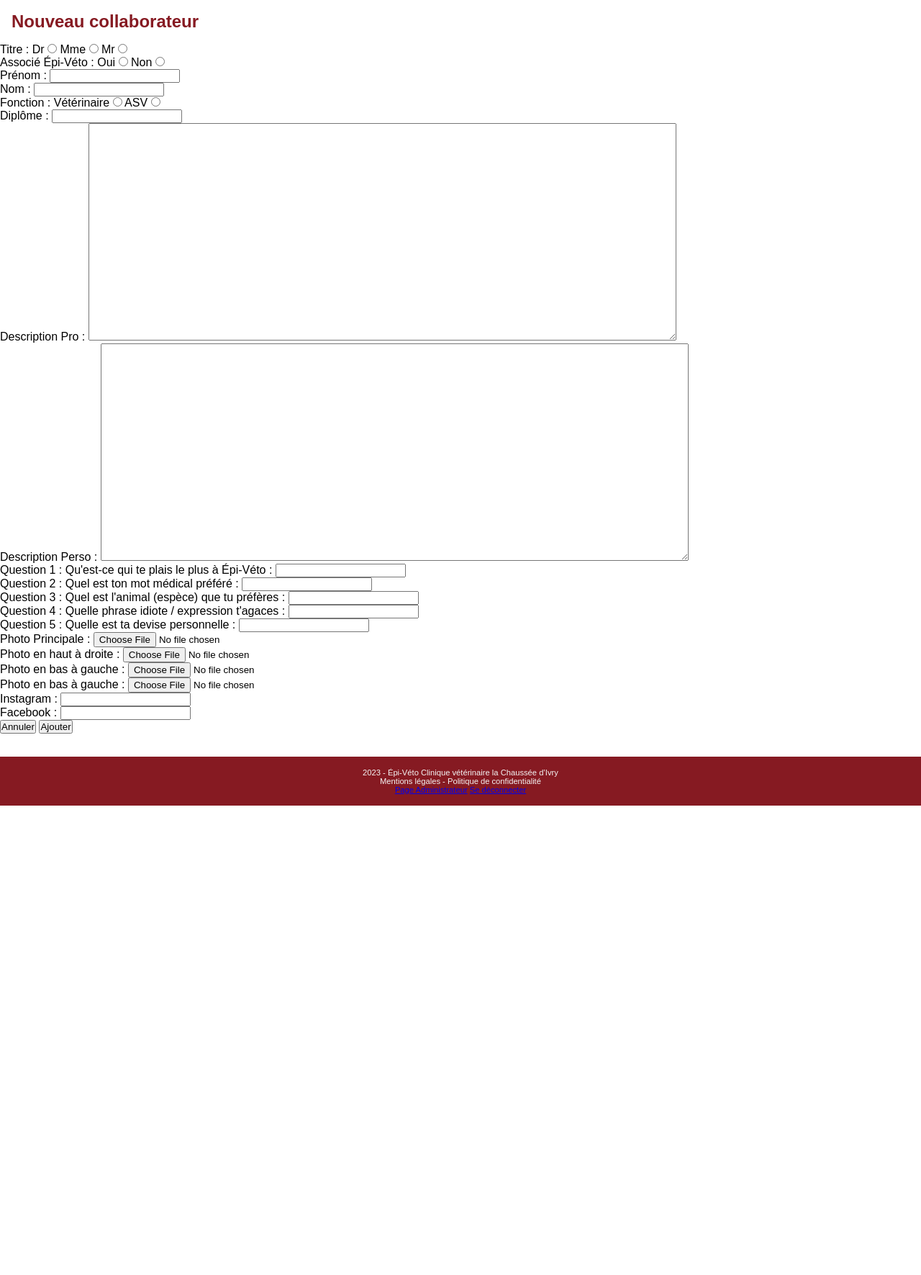
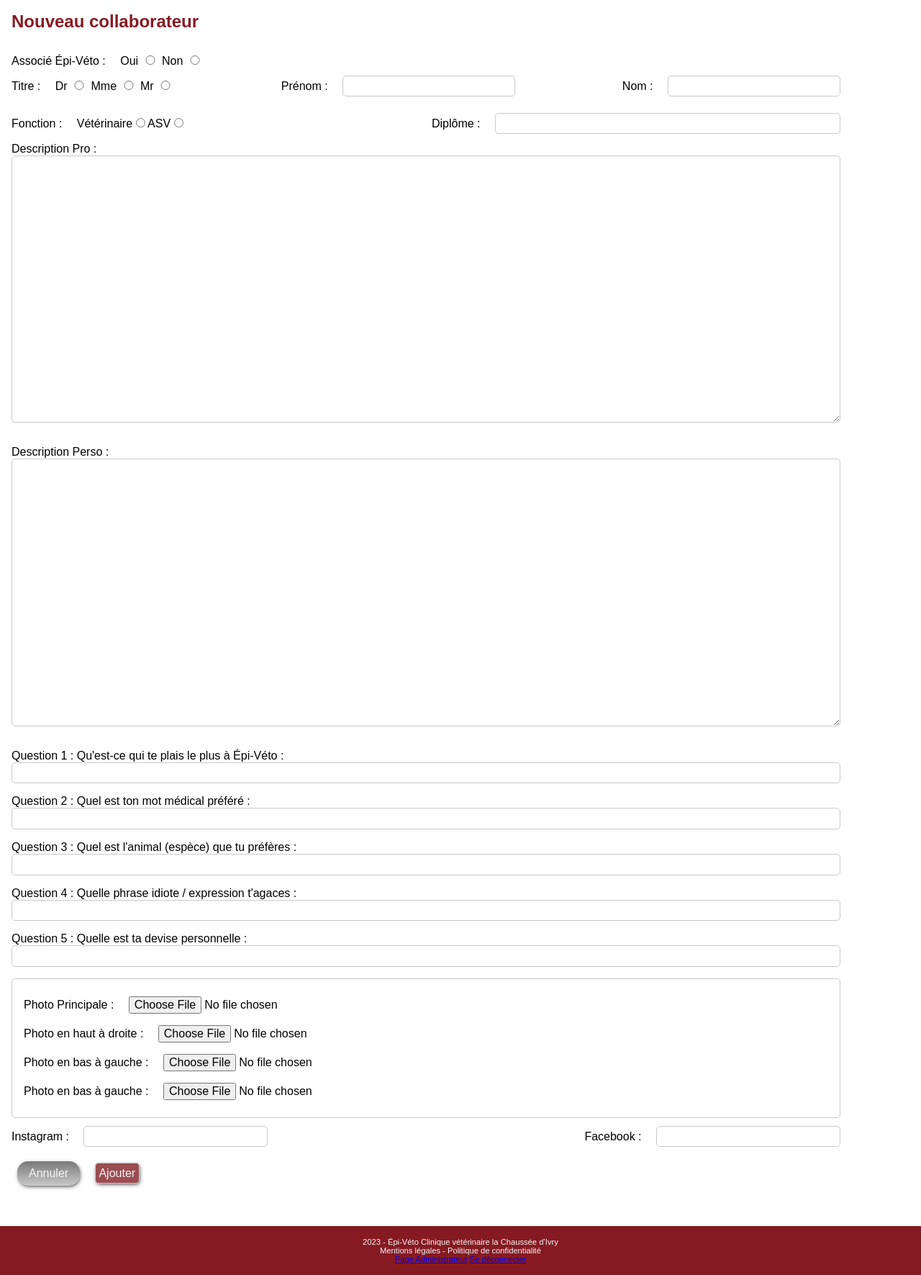
Before and after one commit to AmandineDubreuil/EpiVeto, a PHP site: page /adminEpiVeto/equipe/ajout in a window 1280 px wide. Shown: the part 68-1839 px from the top of the page at 72% size. Before the commit the page ends 1187 px from the top, so only its background shows below. Run offline with PHP 8.4, Linux system fonts and the light colour scheme; the visitor is signed in with stand-in values (Sample User, id 1); some web fonts are replaced.

Commit message:
mise en forme css des pages admin/Equipe/ ajout et edit

```diff
--- a/assets/css/style.css
+++ b/assets/css/style.css
@@ -643,46 +643,147 @@ footer p {
 
 /* ADMINISTRATION DU SITE */
 
-/* ADMIN Accueil Général*/
-.adminAccueilSection{
+/* ADMIN / Index */
+.adminAccueilSection {
     margin: 1rem;
     padding: 1rem;
     border: var(--color-twolight) 1px solid;
     border-radius: 5px;
 
 }
-.adminAccueilSection a{
+
+.adminAccueilSection a {
     text-decoration: none;
 }
 
-/* ADMIN Accueil Equipe */
-.accueilAdminEquipe{
+/* ADMIN Equipe / Index  */
+.accueilAdminEquipe {
     display: flex;
     justify-content: space-between;
     align-items: center;
 }
-.accueilAdminEquipe a{
+
+.accueilAdminEquipe a {
     text-decoration: none;
 }
-.adminEquipe .btnRouge{
+
+.adminEquipe .btnRouge {
     margin: 2rem;
 }
+
 .adminTable {
     margin: 1rem;
     border-collapse: collapse;
     border: 1px solid var(--color-twolight);
 }
+
 .adminTable th {
     padding: 1rem;
     background-color: var(--color-five);
     color: var(--color-three);
 }
+
 .adminTable tr {
     border: 1px solid var(--color-twolight);
 }
+
 .adminTable td {
     padding: .5rem;
 }
+
+/* ADMIN Equipe / Ajout d'un collaborateur  */
+/* ADMIN Equipe / Modification d'un collaborateur  */
+.formEquipe {
+    padding: 1rem;
+}
+
+.formEquipe input,
+.formEquipe textarea {
+    padding: .3rem;
+    font-size: 1rem;
+    border: var(--color-twolight) 1px solid;
+    border-radius: 5px;
+}
+
+.formEquipe label {
+    padding-right: 1rem;
+}
+
+.formEquipe .civilite,
+.formEquipe .fonctionDiplome, .formEquipe .reseaux {
+    padding: .7rem 0;
+    width: 90vw;
+    display: flex;
+    flex-wrap: wrap;
+    justify-content: space-between;
+    align-items: center;
+}
+
+.formEquipe #associe,
+.formEquipe .civilite #titre {
+    width: 1.5rem;
+}
+
+.formEquipe #prenom,
+.formEquipe #nom {
+    width: 15rem;
+    max-width: 80vw;
+}
+
+.formEquipe #diplome {
+    width: 30rem;
+    max-width: 80vw;
+}
+
+.formEquipe .description textarea {
+    width: 90vw;
+}
+
+.formEquipe #description_pro,
+.formEquipe #description_perso {
+    margin: 0 0 2rem 0;
+    display: flex;
+    flex-wrap: wrap;
+    flex-direction: row;
+    align-items: flex-start;
+}
+
+.formEquipe .questions div {
+    margin: 0 0 1rem 0;
+    display: flex;
+    flex-wrap: wrap;
+    flex-direction: column;
+    align-items: flex-start;
+}
+
+.formEquipe .questions input {
+    width: 90vw;
+}
+
+.formEquipe .photos {
+    padding: 1rem;
+    width: 90vw;
+    border: var(--color-twolight) 1px solid;
+    border-radius: 5px;
+
+}
+
+#photo_unUpload,
+#photo_deuxUpload,
+#photo_troisUpload,
+#photo_quatreUpload {
+    padding: .5rem 0;
+    border: none;
+    }
+.formEquipe .reseaux input{
+    width: 16rem;
+}
+/* .formEquipe .reseaux{
+    padding: 1rem;
+    width: 90vw;
+    display: flex;
+
+} */
 
 /* ***********************
    RESPONSIVE DESKTOP
@@ -827,6 +928,7 @@ footer p {
         max-width: 60%;
         padding-right: 1rem;
     }
+
     .descriptionGenerale .ImgPrincipale {
         min-width: 30%;
     }
--- a/view/adminEpiVeto/equipe/ajoutView.php
+++ b/view/adminEpiVeto/equipe/ajoutView.php
@@ -20,7 +20,12 @@
 
     <main class="container">
         <h2>Nouveau collaborateur</h2>
-        <form method="POST" action="" enctype="multipart/form-data" class="formAjout" novalidate>
+        <form method="POST" action="" enctype="multipart/form-data" class="formEquipe" novalidate>
+            <div class="associe"><label for="associe">Associé Épi-Véto :</label>
+                Oui <input type="radio" name="associe" id="associe" value="oui">
+                Non <input type="radio" name="associe" id="associe" value="non">
+            </div>
+            <div class="civilite">
                 <div class="titre">
                     <label for="type">Titre :</label>
                     Dr <input type="radio" name="titre" id="titre" value="Dr">
@@ -28,20 +33,19 @@
                     Mr <input type="radio" name="titre" id="titre" value="Mr">
                     <span class="error"><?= isset($error['titre']) ? $error['titre'] : "" ?></span>
                 </div>
-            <div class="associe"><label for="associe">Associé Épi-Véto :</label>
-                Oui <input type="radio" name="associe" id="associe" value="oui">
-                Non <input type="radio" name="associe" id="associe" value="non">
-            </div>
+                <div>
                     <label for="prenom">Prénom :</label>
                     <input type="text" name="prenom" id="prenom" value="<?= $prenom ?>">
                     <span class="error"><?= isset($error['prenom']) ? $error['prenom'] : "" ?></span>
+                </div>
 
-            </div>
                 <div>
                     <label for="nom">Nom :</label>
                     <input type="text" name="nom" id="nom" value="<?= $nom ?>">
                     <span class="error"><?= isset($error['nom']) ? $error['nom'] : "" ?></span>
                 </div>
+            </div>
+            <div class="fonctionDiplome">
                 <div>
                     <label for="fonction">Fonction :</label>
                     Vétérinaire <input type="radio" name="fonction" id="fonction" value="Vétérinaire">
@@ -52,6 +56,7 @@
                     <label for="diplome">Diplôme :</label>
                     <input type="text" name="diplome" id="diplome" value="<?= $diplome ?>">
                     <span class="error"><?= isset($error['diplome']) ? $error['diplome'] : "" ?></span>
+                </div>
             </div>
             <div class="description">
                 <div>
@@ -116,7 +121,7 @@
                 </div>
 
             </div>
-
+            <div class="reseaux">
                 <div>
                     <label for="insta">Instagram :</label>
                     <input type="url" name="insta" id="insta" value="<?= $insta ?>">
@@ -127,10 +132,11 @@
                     <input type="url" name="facebook" id="facebook" value="<?= $facebook ?>">
                     <span class="error"><?= isset($error['facebook']) ? $error['facebook'] : "" ?></span>
                 </div>
+            </div>
 
             <div class="annulAjout">
-                <a href="../"><button class="btnInput" type="button">Annuler</button></a>
-                <input class="btn" type="submit" name="ajout" value="Ajouter">
+                <a href="../"><button class="btnGris" type="button">Annuler</button></a>
+                <input class="btnRougeClair" type="submit" name="ajout" value="Ajouter">
             </div>
 
         </form>
```
Also changed, not shown: view/adminEpiVeto/equipe/editView.php (+13 -9 lines). Lines whose indentation alone changed are shown as unchanged.
